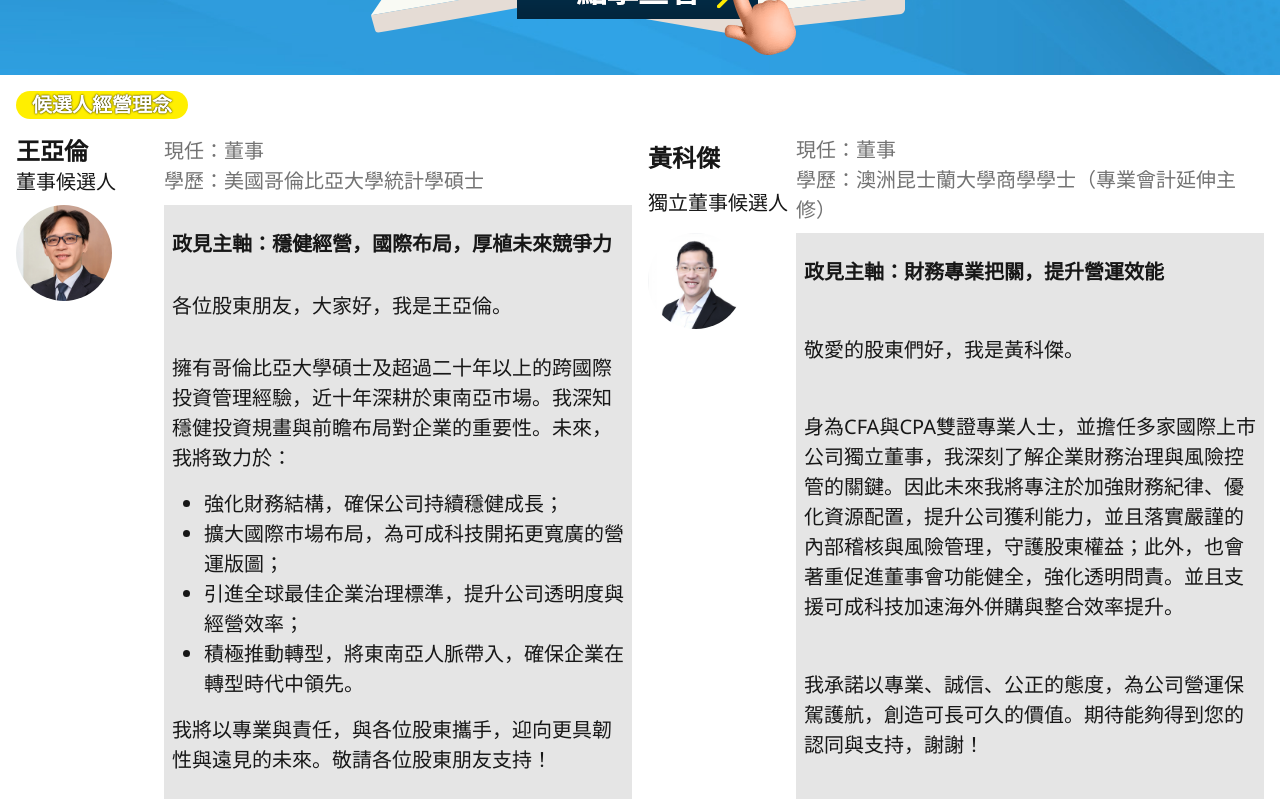
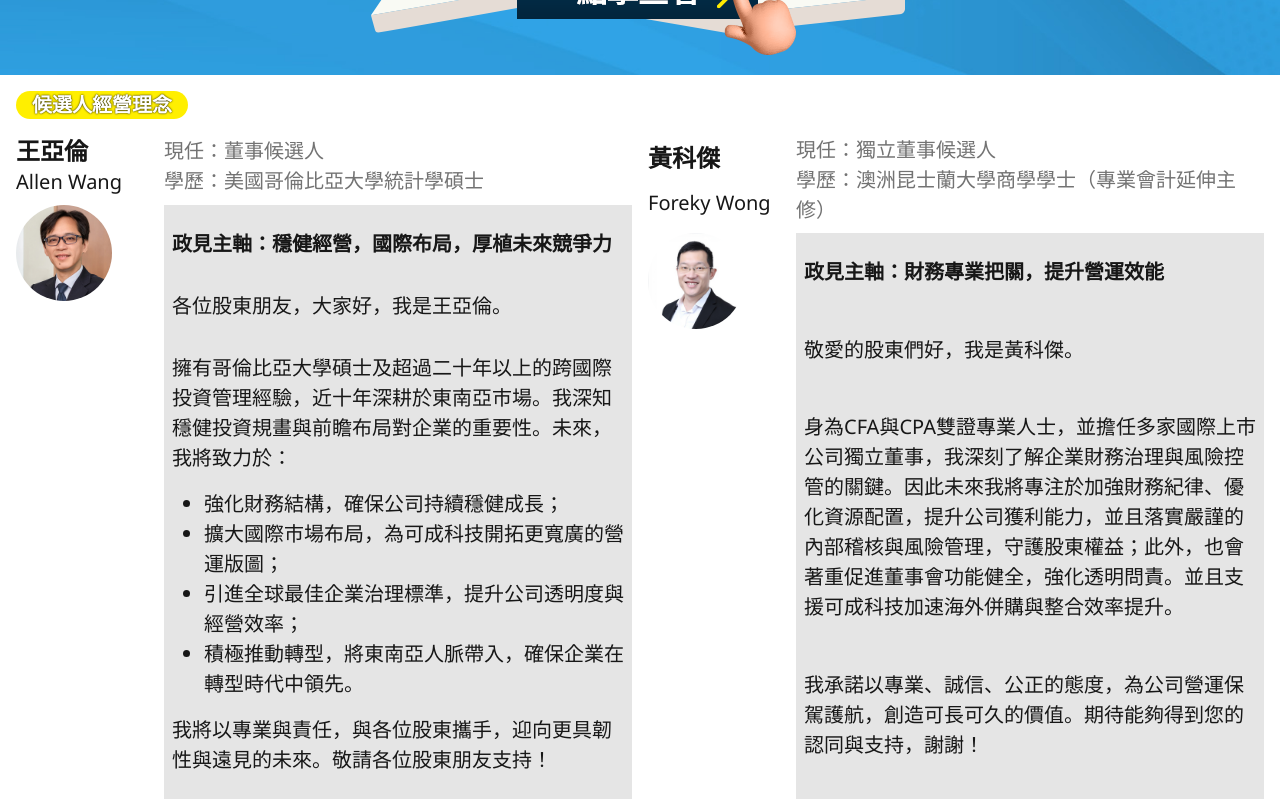
Before and after one commit to yujuiting/makecatcherright, a Next.js app: page / in a window 1280 px wide. Shown: the part 920-1720 px from the top of the page. Built offline with nearby package versions, Linux system fonts and the light colour scheme.

Commit message:
Update Candidates.mdx

```diff
--- a/app/sections/Candidates.mdx
+++ b/app/sections/Candidates.mdx
@@ -11,9 +11,9 @@ import SwipeInMobile from '@/app/components/SwipeInMobile'
 
 <Candidate
   name="王亞倫"
-  title="董事候選人"
+  title="Allen Wang"
   image="./images/candidate1.jpg"
-  currentPosition="董事"
+  currentPosition="董事候選人"
   education="美國哥倫比亞大學統計學碩士"
 >
 **政見主軸：穩健經營，國際布局，厚植未來競爭力**
@@ -32,9 +32,9 @@ import SwipeInMobile from '@/app/components/SwipeInMobile'
 
 <Candidate
   name="黃科傑"
-  title="獨立董事候選人"
+  title="Foreky Wong"
   image="./images/candidate2.jpg"
-  currentPosition="董事"
+  currentPosition="獨立董事候選人"
   education="澳洲昆士蘭大學商學學士（專業會計延伸主修）"
 >
 **政見主軸：財務專業把關，提升營運效能**
@@ -48,9 +48,9 @@ import SwipeInMobile from '@/app/components/SwipeInMobile'
 
 <Candidate
   name="許兆慶"
-  title="獨立董事候選人"
+  title="Andrew C. Hsu"
   image="./images/candidate3.jpg"
-  currentPosition="董事"
+  currentPosition="獨立董事候選人"
   education="國立中正大學法學博士"
 >
 **政見主軸：法遵治理，永續發展**
@@ -69,9 +69,9 @@ import SwipeInMobile from '@/app/components/SwipeInMobile'
 
 <Candidate
   name="林祺卫"
-  title="獨立董事候選人"
+  title="Irwin Lim"
   image="./images/candidate4.jpg"
-  currentPosition="董事"
+  currentPosition="獨立董事候選人"
   education="倫敦帝國學院管理學碩士"
 >
 **政見主軸：靈活創新，全球視野**
```
